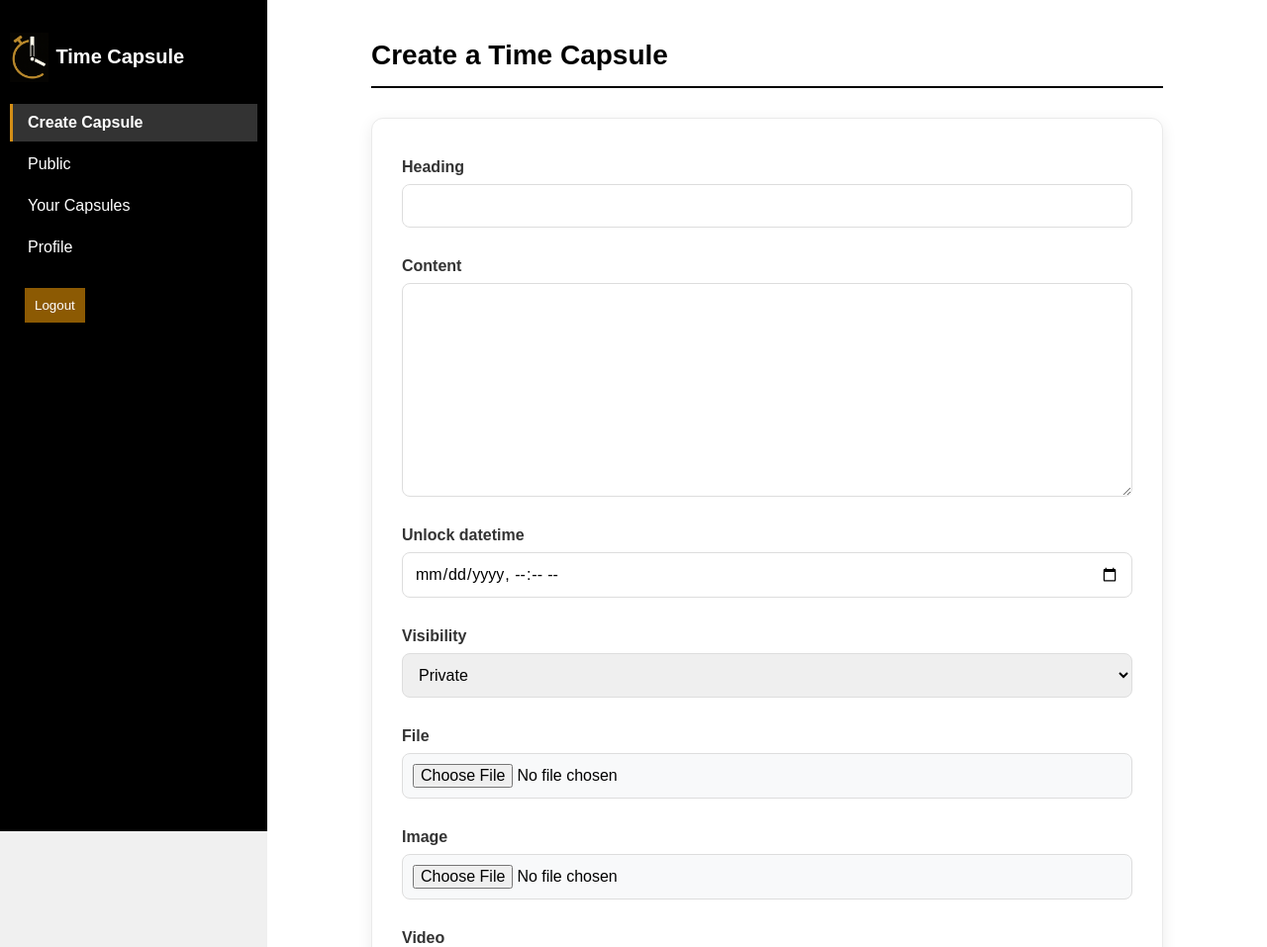
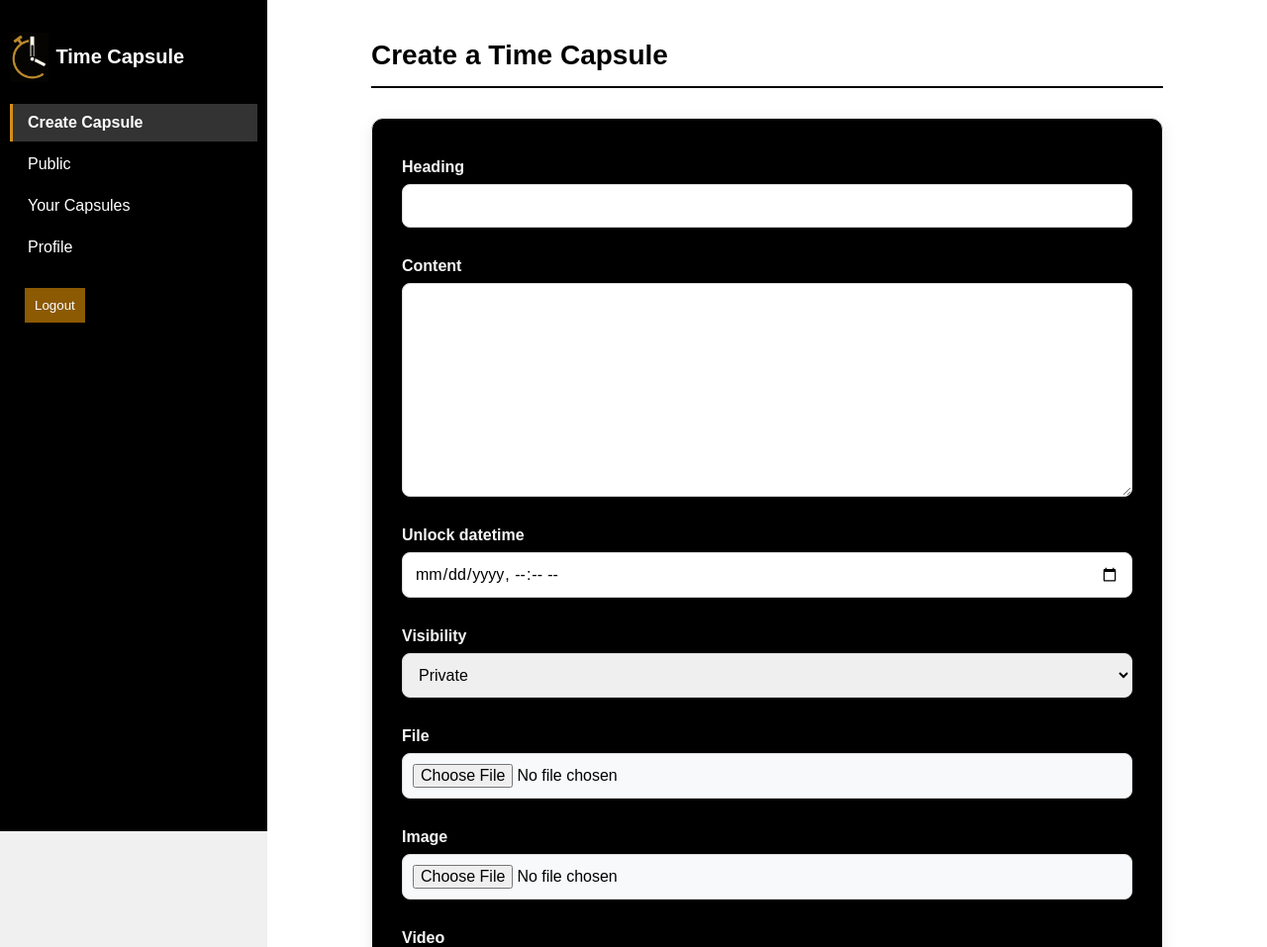
Before and after one commit to adityeahhhh/Vaultify, a Django app: page /create/ in a window 1280 px wide. Shown: the top 957 px of the page at 99% size. Run offline with Django 5.2, Linux system fonts and the light colour scheme; a user stored in the database is signed in.

Commit message:
change create_capsule form bg

```diff
--- a/core/templates/core/create_capsule.html
+++ b/core/templates/core/create_capsule.html
@@ -75,7 +75,7 @@
     border-radius: 12px;
     box-shadow: 0 4px 15px rgba(0, 0, 0, 0.08);
     overflow: hidden;
-    background: rgb(255, 255, 255);
+    background: #000;
     border: 1px solid #eaeaea;
     padding: 30px;
   }
@@ -96,7 +96,7 @@
   }
   .form-group label {
     font-weight: 600;
-    color: #333;
+    color: #f6f6f6;
     font-size: 16px;
   }
   .form-group input,
```
